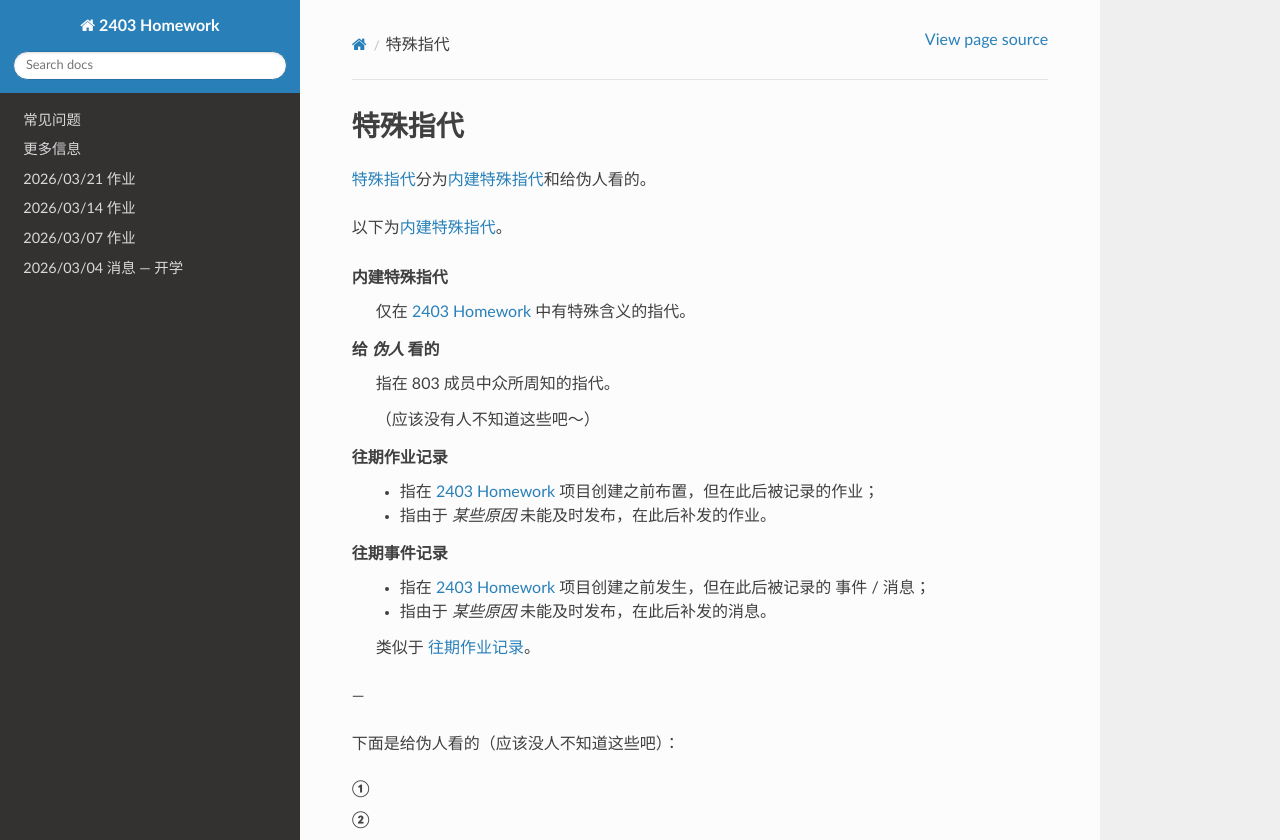
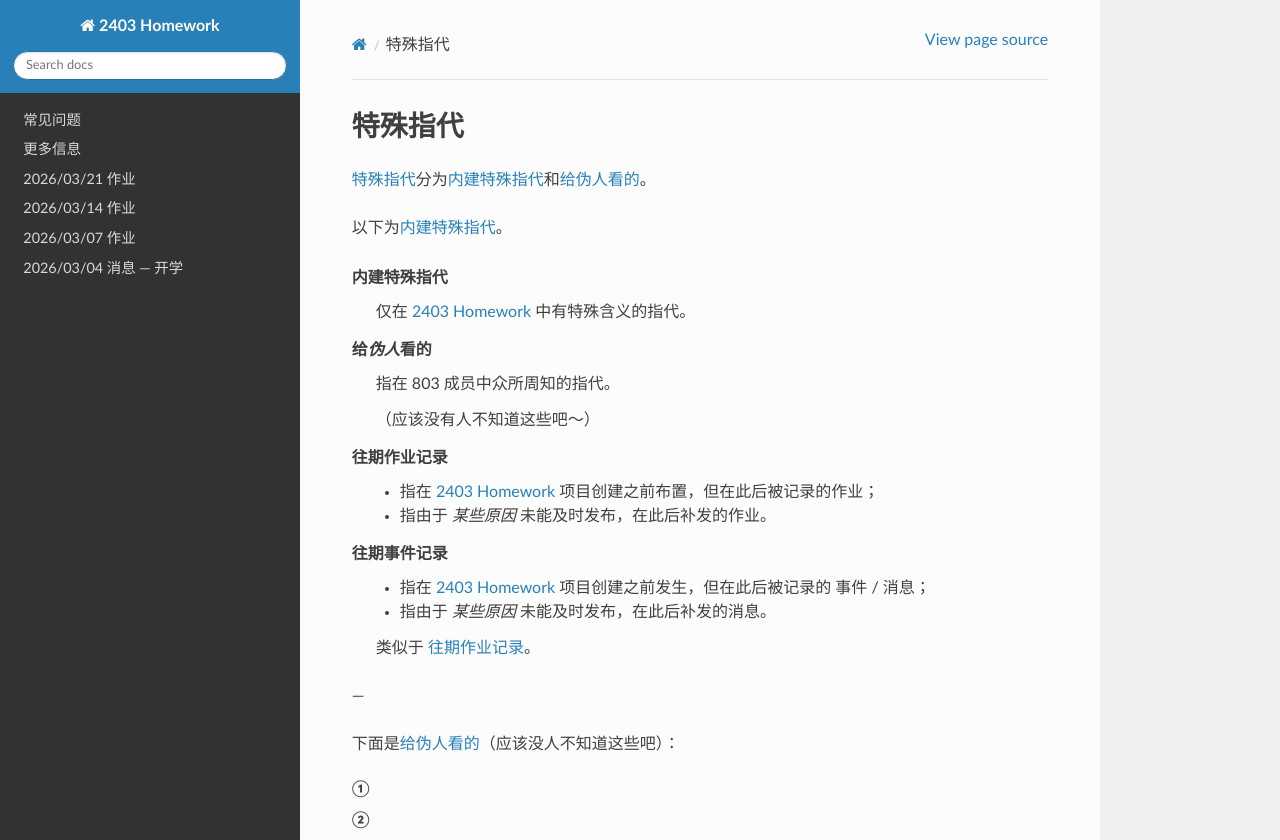
Before and after one commit to Sail-in-1024/2403-Homework, a Sphinx documentation site: the page built from docs/source/glossary.rst, in a window 1280 px wide. Shown: the top 840 px of the page. Built offline with Sphinx 7.4.7 and the Read the Docs theme 3.1.0, drawn with Linux system fonts in a browser that asks for light colours.

```diff
--- a/docs/source/glossary.rst
+++ b/docs/source/glossary.rst
@@ -13,7 +13,7 @@
    内建特殊指代
       仅在 :doc:`2403 Homework<index>` 中有特殊含义的指代。
 
-   给 *伪人* 看的
+   给\ *伪人*\ 看的
       指在 |class-name| 成员中众所周知的指代。
 
       （应该没有人不知道这些吧～）
```
